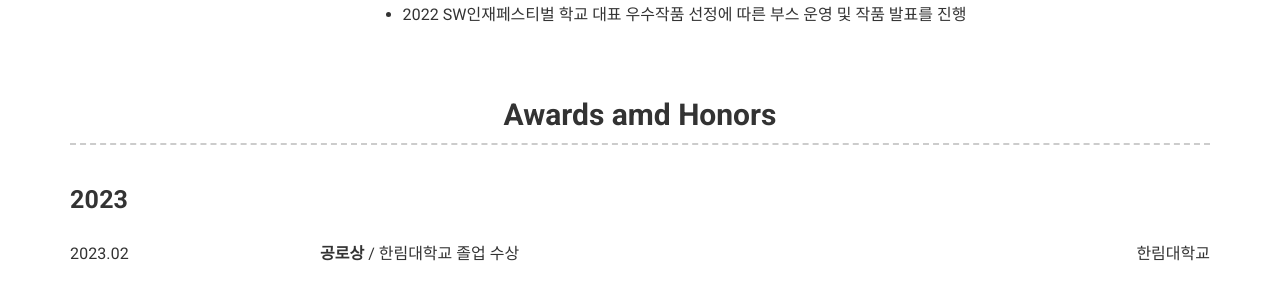
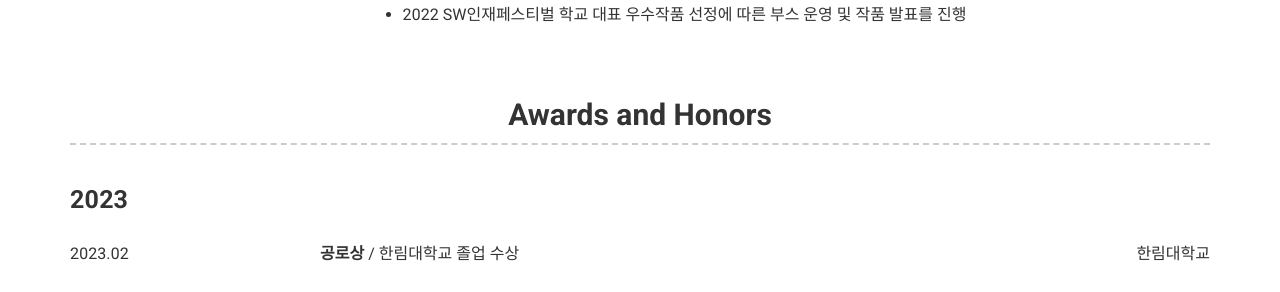
Before and after one commit to kdgyun/kr, a Jekyll site: the page built from index.md, in a window 1280 px wide and 900 px high, scrolled down 3815 px. Shown: the part 163-455 px from the top of the window. Built offline with Jekyll 4.4.1, drawn with Linux system fonts in a browser that asks for light colours; nearby versions of some CDN libraries.

Commit message:
fix typo

```diff
--- a/_config.yml
+++ b/_config.yml
@@ -211,7 +211,7 @@ content:
           * 코딩 플랫폼 설계에 대한 1편의 논문 출판 (ACK2022) 및 학교 대표 작품으로 2022년 강원권 SW중심대학 협력워크샵 발표 진행
           * 2022 SW인재페스티벌 학교 대표 우수작품 선정에 따른 부스 운영 및 작품 발표를 진행
 
-  - title: <b>Awards amd Honors</b>
+  - title: <b>Awards and Honors</b>
     layout: text
     content: |
       <h4><b>2023</b></h4> <br>
```
